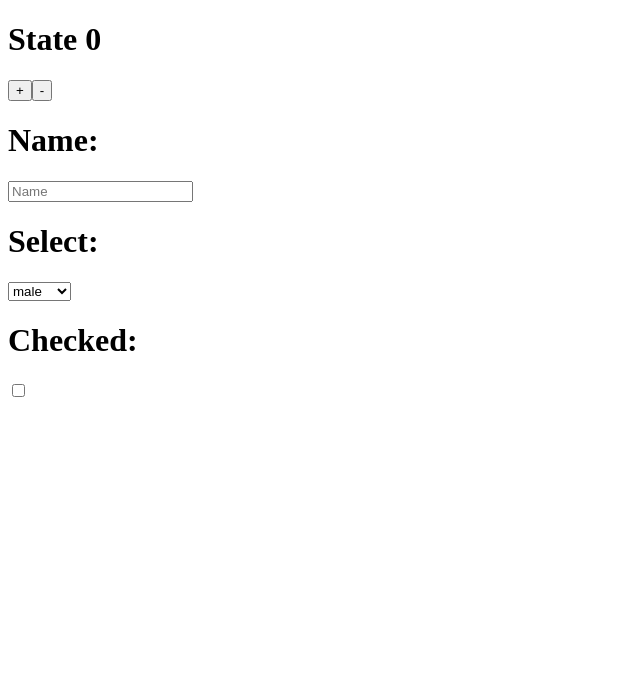
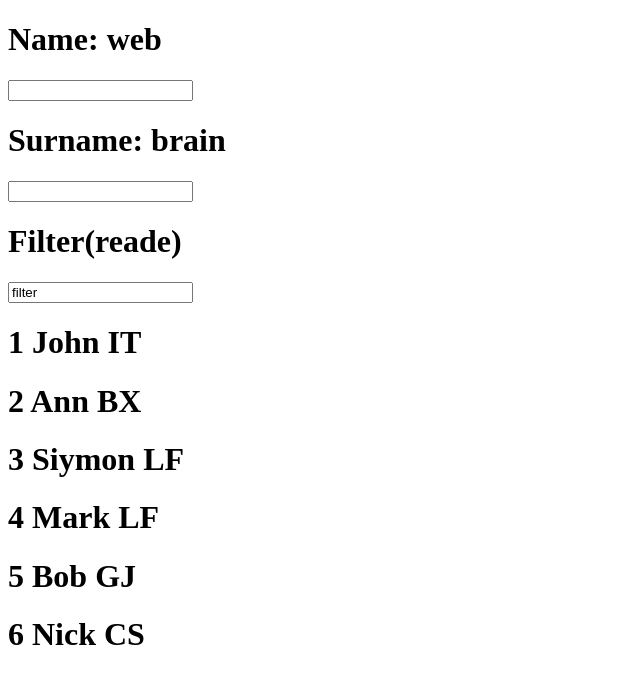
Before and after one commit to Abduazimkhoja/ReactLessons, a React (Create React App) app: page / in a window 1280 px wide. Shown: the top 684 px of the page, without its empty margins (0-640 px from the left). Built offline with nearby package versions, Linux system fonts and the light colour scheme.

Commit message:
State2: func call, multi state change, cRud

```diff
--- a/src/App.jsx
+++ b/src/App.jsx
@@ -1,6 +1,6 @@
 import React from 'react'
-import Student from './state';
 import "./App.css";
+import Student from './table';
 
 class App extends React.Component {
    render() {
--- /dev/null
+++ b/src/mock.js
@@ -0,0 +1,8 @@
+export const student = [
+   {id: 1, name: 'John', status: "IT"},
+   {id: 2, name: 'Ann', status: "BX"},
+   {id: 3, name: 'Siymon', status: "LF"},
+   {id: 4, name: 'Mark', status: "LF"},
+   {id: 5, name: 'Bob', status: "GJ"},
+   {id: 6, name: 'Nick', status: "CS"},
+]
--- /dev/null
+++ b/src/table.jsx
@@ -0,0 +1,51 @@
+import React from "react";
+import "./table.scss";
+import { student } from "./mock";
+
+class Student extends React.Component {
+   constructor(props) {
+      super(props);
+      this.state = {
+         data: student,
+         name: "web",
+         surname: "brain",
+      };
+   }
+   render() {
+      const onChange = (event) => {
+         this.setState({ [event.target.name]: event.target.value });
+      };
+
+      const onFilter = (event) => {
+         this.setState({
+            data: student.filter((v) => {
+               if (v.name.toLowerCase().includes(event.target.value.toLowerCase())) {
+                  return v;
+               }
+            }),
+         });
+      };
+      return (
+         <>
+            <h1>Name: {this.state.name}</h1>
+            <input name="name" onChange={onChange} type="text" />
+
+            <h1>Surname: {this.state.surname}</h1>
+            <input name="surname" onChange={onChange} type="text" />
+
+            <h1>Filter(reade)</h1>
+            <input onChange={onFilter} type="text" defaultValue="filter" />
+
+            {this.state.data.map(({ id, name, status }) => {
+               return (
+                  <h1 key={id}>
+                     {id} {name} {status}
+                  </h1>
+               );
+            })}
+         </>
+      );
+   }
+}
+
+export default Student;
```
Also changed, not shown: src/table.scss (added).
